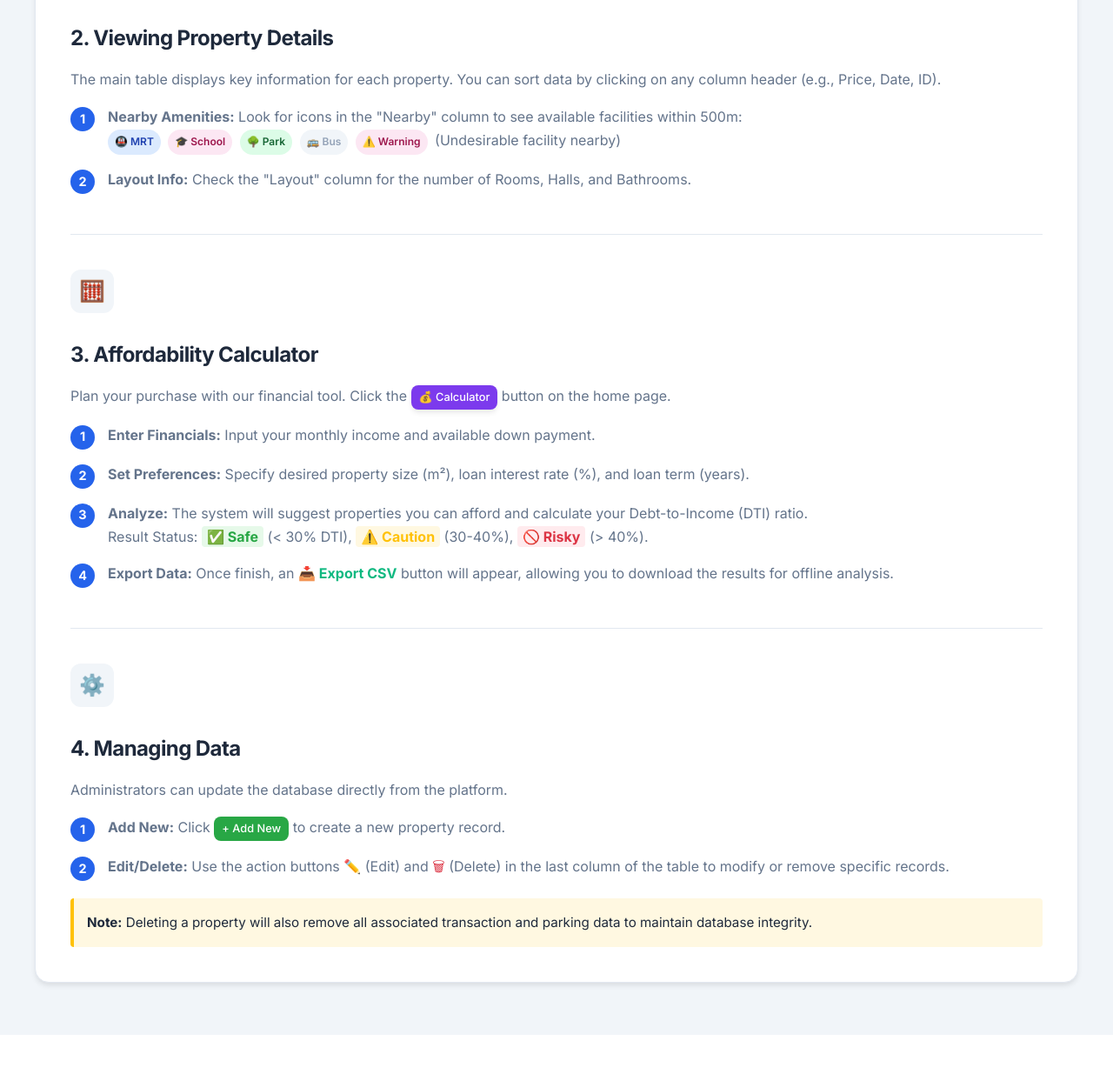
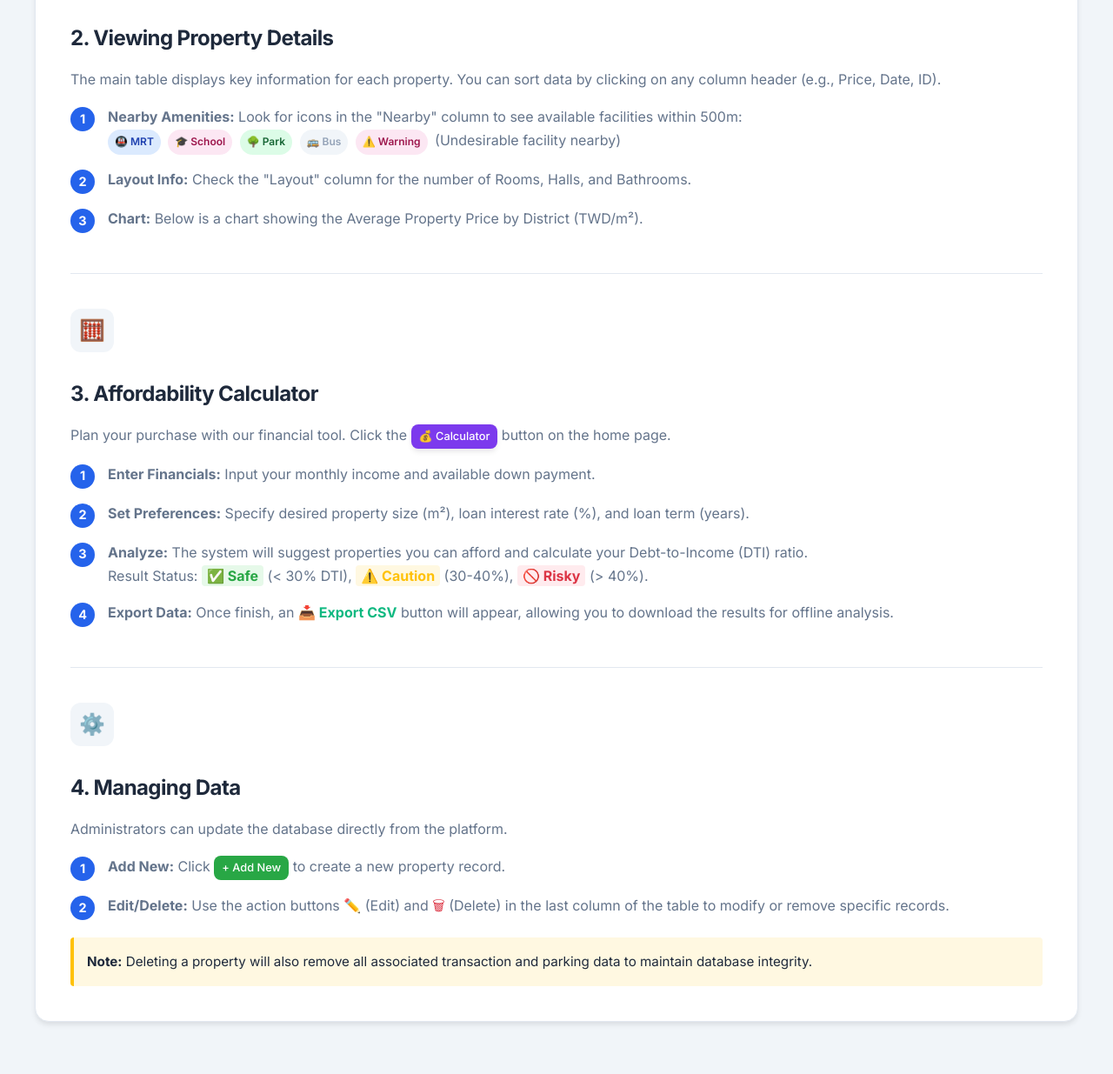
Before and after one commit to anh-dz/realestate, a Flask app: page /help in a window 1280 px wide. Shown: the part 690-1925 px from the top of the page at 87% size. Before the commit the page ends 1880 px from the top, so only its background shows below. Run offline with Flask 3, Linux system fonts and the light colour scheme.

Commit message:
update help.html

```diff
--- a/templates/help.html
+++ b/templates/help.html
@@ -78,6 +78,12 @@
                                 <strong>Layout Info:</strong> Check the "Layout" column for the number of Rooms, Halls, and Bathrooms.
                             </div>
                         </li>
+                        <li class="step-item">
+                            <span class="step-number">3</span>
+                            <div>
+                                <strong>Chart:</strong> Below is a chart showing the Average Property Price by District (TWD/m²).
+                            </div>
+                        </li>
                     </ul>
                 </div>
             </div>
```
